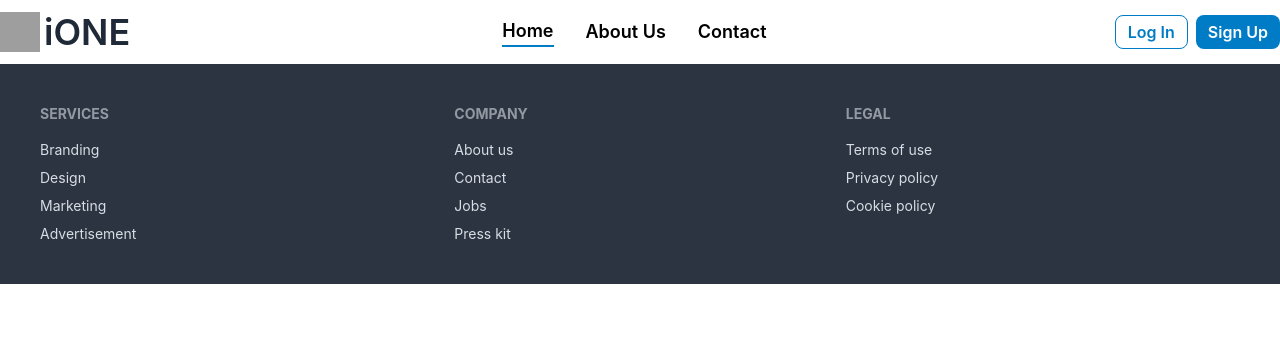
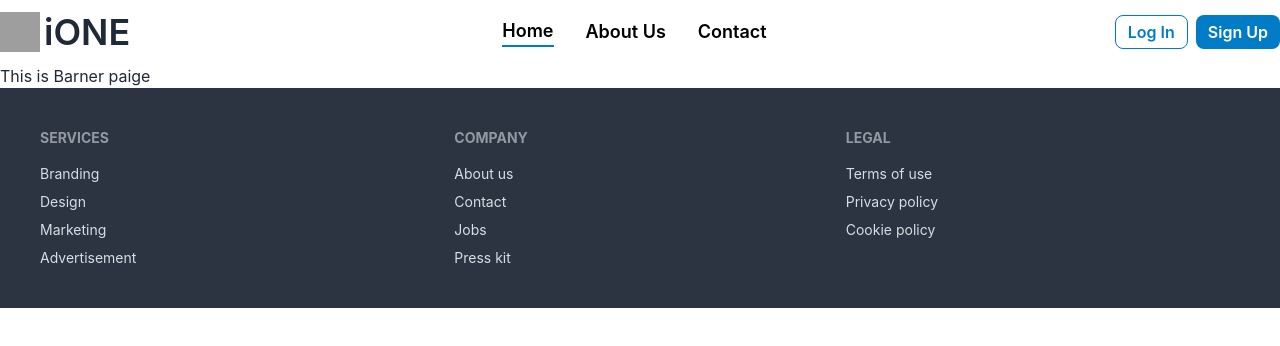
Before and after one commit to tahmidurrahmann/company-evaluation-platform-client, a React (Vite) app: page / in a window 1280 px wide. Shown: the top 346 px of the page. Built offline with nearby package versions, Linux system fonts and the light colour scheme; grey boxes are pictures that could not be loaded.

Commit message:
Update Banner.jsx

```diff
--- a/src/pages/Home/Banner/Banner.jsx
+++ b/src/pages/Home/Banner/Banner.jsx
@@ -1,7 +1,7 @@
 const Banner = () => {
     return (
         <div>
-
+            <h1>This is Barner paige</h1>
         </div>
     );
 };
```
